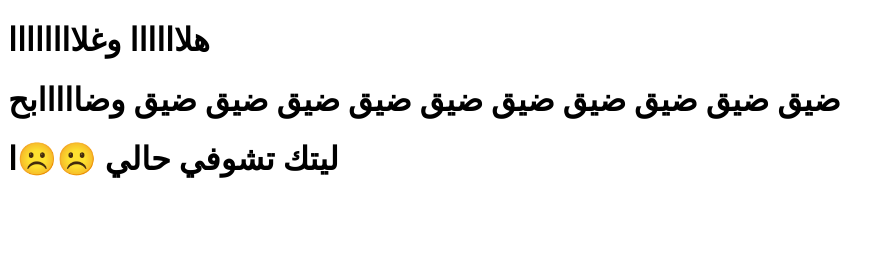
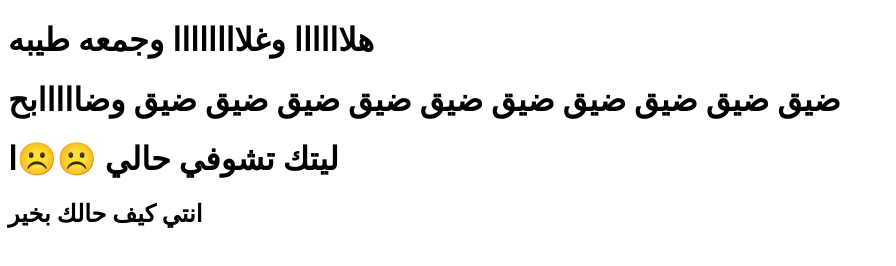
Before and after one commit to albshyryhsam/Raffa, a plain HTML site: page index.html in a window 1280 px wide. Shown: the whole page, without its empty margins (0-896 px from the left). Drawn offline with Linux system fonts and the light colour scheme.

Commit message:
Add files via upload

```diff
--- a/index.html
+++ b/index.html
@@ -5,8 +5,9 @@
     <title>Page title</title>
 </head>
 <body>
-    <h1>هلاااااا وغلاااااااا</h1>
+    <h1>هلاااااا وغلاااااااا وجمعه طيبه </h1>
     <h1>ضيق ضيق ضيق ضيق ضيق ضيق ضيق ضيق ضيق ضيق وضااااابح </h1>
     <h1>ليتك تشوفي حالي ☹️☹️ا</h1>
+    <h2>انتي كيف حالك بخير </h2>
 </body>
 </html>
```
